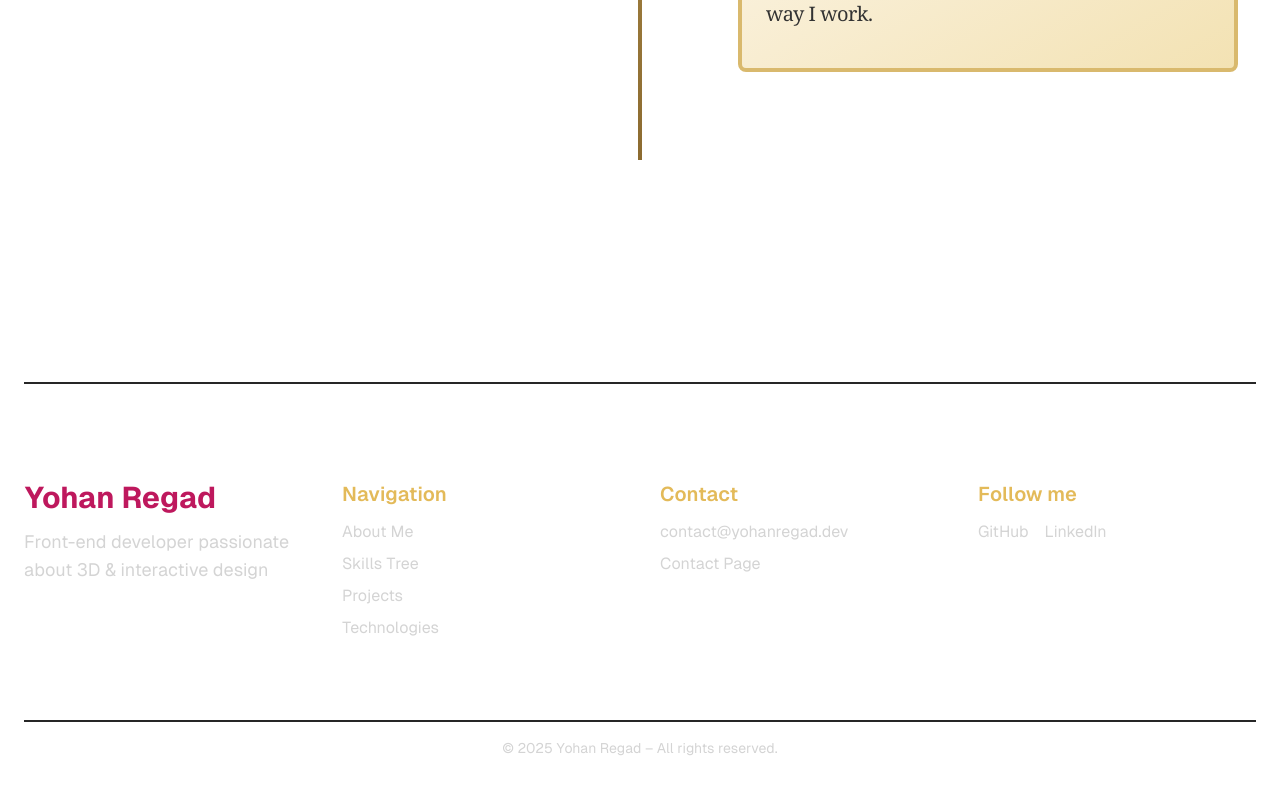
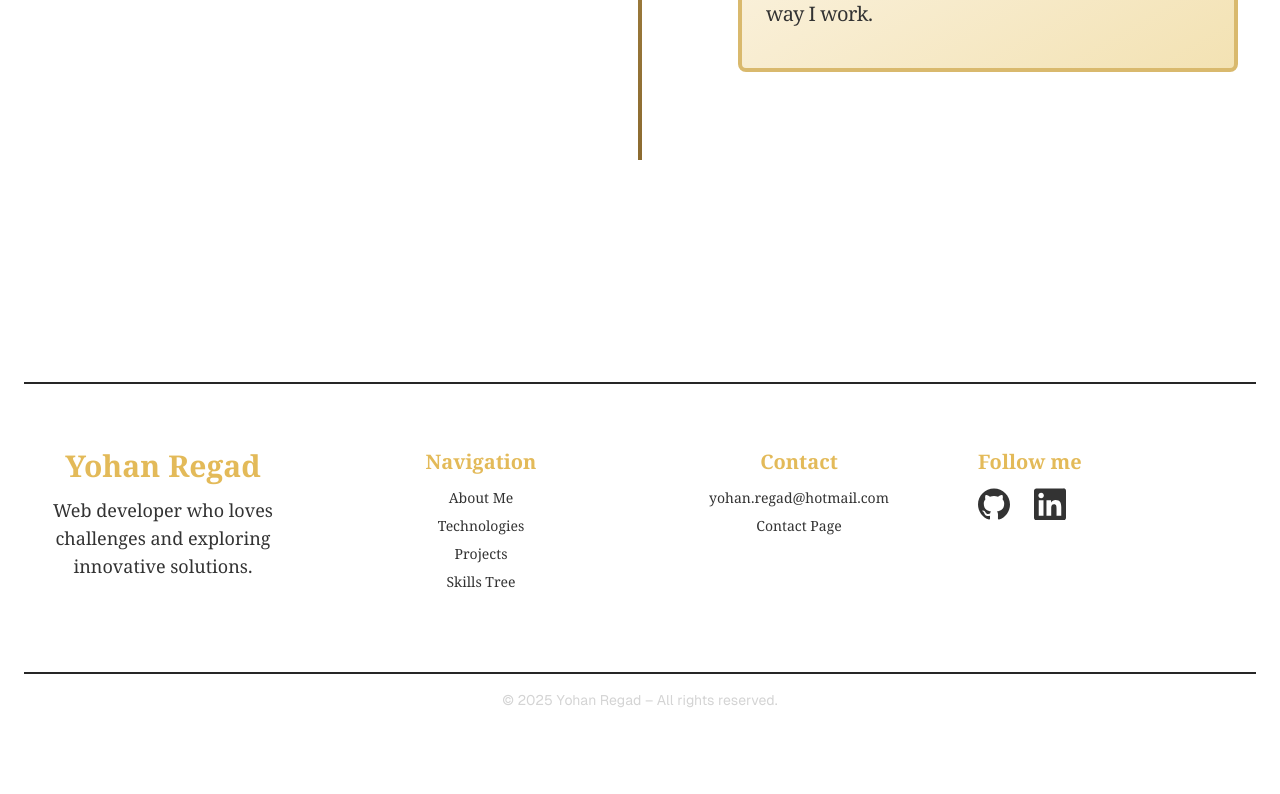
Before and after one commit to YohReg10/Portfolio, a Next.js app: page / in a window 1280 px wide. Shown: the part 4676-5470 px from the top of the page. Built offline with nearby package versions, Linux system fonts and the light colour scheme; a web font is replaced by a local one.

Commit message:
import githubIcon + Linkedin, modifie props tailwind, add icons

```diff
--- a/app/components/footer.tsx
+++ b/app/components/footer.tsx
@@ -1,51 +1,91 @@
 import React from "react";
 import Link from "next/link";
 import { Section } from "./section";
+import { GithubIcon } from "@/app/components/icons/GithubIcon";
+import { Linkedin } from "@/app/components/icons/LinkedinIcon";
 
 export const Footer: React.FC = () => {
   const year = new Date().getFullYear();
 
   return (
     <Section className="mt-32 px-6 py-12">
-        <div className="mb-20 text-center text-sm border-t-2 border-neutral-800 pt-4"></div>
-      <footer aria-label="Site footer" role="contentinfo" className="text-neutral-300">
+      <footer
+        aria-label="Site footer"
+        role="contentinfo"
+        className="text-neutral-300 mb-20 text-center text-sm border-t-2 border-neutral-800 pt-16"
+      >
         {/* Container */}
         <div className="max-w-[1800px] mx-auto grid grid-cols-1 gap-10 md:grid-cols-2 lg:grid-cols-4">
           {/* Identité */}
           <div className="flex flex-col">
-            <h2 className="text-3xl font-bold text-pink-700 dark:text-yellow-400">Yohan Regad</h2>
-            <p className="mt-3 text-lg">
-              Front-end developer passionate about 3D & interactive design
+            <h2 className="text-3xl font-bold font-serif text-[#e3ba59]">
+              Yohan Regad
+            </h2>
+            <p className="mt-3 text-lg font-serif text-[#333333] dark:text-[#f5f5dc]">
+              Web developer who loves challenges and exploring innovative
+              solutions.
             </p>
           </div>
 
           {/* Navigation */}
           <nav aria-label="Footer navigation" className="flex flex-col">
-            <h3 className="text-xl font-semibold mb-3 text-[#e3ba59]">Navigation</h3>
+            <h3 className="text-xl font-semibold font-serif mb-3 text-[#e3ba59]">
+              Navigation
+            </h3>
             <ul className="list-none p-0 m-0 space-y-2">
-              <li><Link href="#about" className="transition-colors hover:text-[#e3ba59] focus-visible:text-[#e3ba59]">About Me</Link></li>
-              <li><Link href="#skillsTree" className="transition-colors hover:text-[#e3ba59] focus-visible:text-[#e3ba59]">Skills Tree</Link></li>
-              <li><Link href="#projects" className="transition-colors hover:text-[#e3ba59] focus-visible:text-[#e3ba59]">Projects</Link></li>
-              <li><Link href="#technos" className="transition-colors hover:text-[#e3ba59] focus-visible:text-[#e3ba59]">Technologies</Link></li>
+              <li>
+                <Link
+                  href="#about"
+                  className="font-serif text-[#333333] dark:text-[#f5f5dc] transition-colors hover:text-[#e3ba59] dark:hover:text-[#e3ba59] focus-visible:text-[#e3ba59] dark:focus-visible:text-[#e3ba59]"
+                >
+                  About Me
+                </Link>
+              </li>
+              <li>
+                <Link
+                  href="#technos"
+                  className="font-serif text-[#333333] dark:text-[#f5f5dc] transition-colors hover:text-[#e3ba59] dark:hover:text-[#e3ba59] focus-visible:text-[#e3ba59] dark:focus-visible:text-[#e3ba59]"
+                >
+                  Technologies
+                </Link>
+              </li>
+              <li>
+                <Link
+                  href="#projects"
+                  className="font-serif text-[#333333] dark:text-[#f5f5dc] transition-colors hover:text-[#e3ba59] dark:hover:text-[#e3ba59] focus-visible:text-[#e3ba59] dark:focus-visible:text-[#e3ba59]"
+                >
+                  Projects
+                </Link>
+              </li>
+              <li>
+                <Link
+                  href="#skillsTree"
+                  className="font-serif text-[#333333] dark:text-[#f5f5dc] transition-colors hover:text-[#e3ba59] dark:hover:text-[#e3ba59] focus-visible:text-[#e3ba59] dark:focus-visible:text-[#e3ba59]"
+                >
+                  Skills Tree
+                </Link>
+              </li>
             </ul>
           </nav>
 
           {/* Contact */}
           <div className="flex flex-col">
-            <h3 className="text-xl font-semibold mb-3 text-[#e3ba59]">Contact</h3>
+            <h3 className="text-xl font-semibold font-serif mb-3 text-[#e3ba59]">
+              Contact
+            </h3>
             <ul className="list-none p-0 m-0 space-y-2">
               <li>
                 <a
                   href="mailto:contact@yohanregad.dev"
-                  className="transition-colors hover:text-[#e3ba59] focus-visible:text-[#e3ba59]"
+                  className="font-serif transition-colors text-[#333333] dark:text-[#f5f5dc] hover:text-[#e3ba59] dark:hover:text-[#e3ba59] focus-visible:text-[#e3ba59] dark:focus-visible:text-[#e3ba59]"
                 >
-                  contact@yohanregad.dev
+                  yohan.regad@hotmail.com
                 </a>
               </li>
               <li>
                 <Link
                   href="/contact"
-                  className="transition-colors hover:text-[#e3ba59] focus-visible:text-[#e3ba59]"
+                  className="font-serif transition-colors text-[#333333] dark:text-[#f5f5dc] hover:text-[#e3ba59] dark:hover:text-[#e3ba59] focus-visible:text-[#e3ba59] dark:focus-visible:text-[#e3ba59]"
                 >
                   Contact Page
                 </Link>
@@ -54,26 +94,33 @@ export const Footer: React.FC = () => {
           </div>
 
           {/* Réseaux sociaux */}
-          <div className="flex flex-col">
-            <h3 className="text-xl font-semibold mb-3 text-[#e3ba59]">Follow me</h3>
-            <div className="flex flex-wrap gap-4">
+          <div className="flex flex-col items-center lg:items-start">
+            <h3 className="text-xl font-semibold font-serif mb-3 text-[#e3ba59]">
+              Follow me
+            </h3>
+            <div className="flex gap-6">
               <a
                 href="https://github.com/YohReg10"
                 target="_blank"
                 rel="noopener noreferrer"
                 aria-label="GitHub"
-                className="transition-colors hover:text-[#e3ba59] focus-visible:text-[#e3ba59]"
-              >
-                GitHub
+                className="
+                transition-transform hover:scale-110
+                focus-visible:scale-110 text-[#333333]
+                dark:text-[#f5f5dc] hover:text-[#e3ba59] dark:hover:text-[#e3ba59]"
+                >
+               <GithubIcon size={32}/>
               </a>
               <a
                 href="https://www.linkedin.com/in/yohan-regad-4b44132b5/"
                 target="_blank"
                 rel="noopener noreferrer"
                 aria-label="LinkedIn"
-                className="transition-colors hover:text-[#e3ba59] focus-visible:text-[#e3ba59]"
-              >
-                LinkedIn
+                className="
+                transition-transform hover:scale-110
+                focus-visible:scale-110 text-[#333333]
+                dark:text-[#f5f5dc] hover:text-[#e3ba59] dark:hover:text-[#e3ba59]"                  >
+                <Linkedin size={32}/>
               </a>
             </div>
           </div>
```
